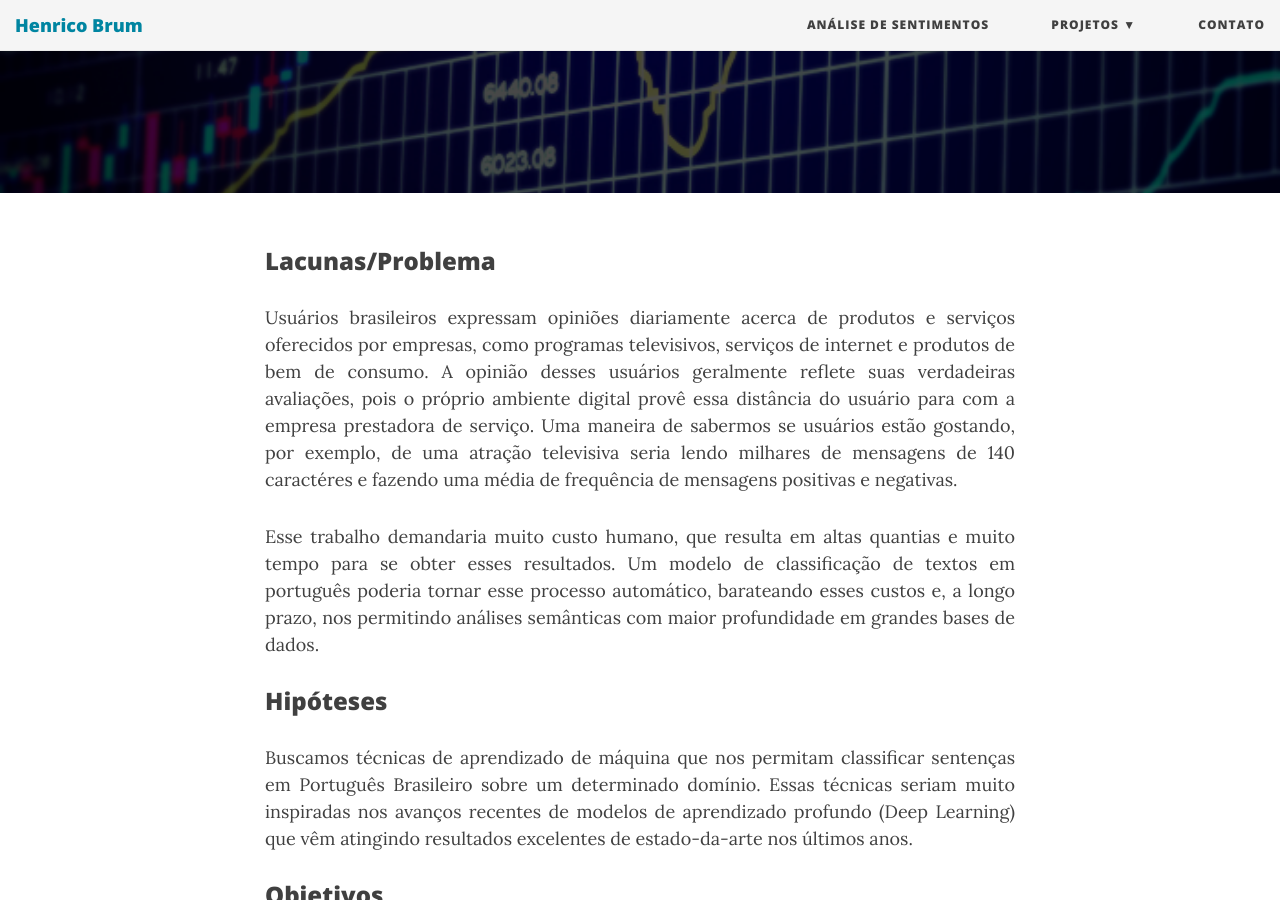
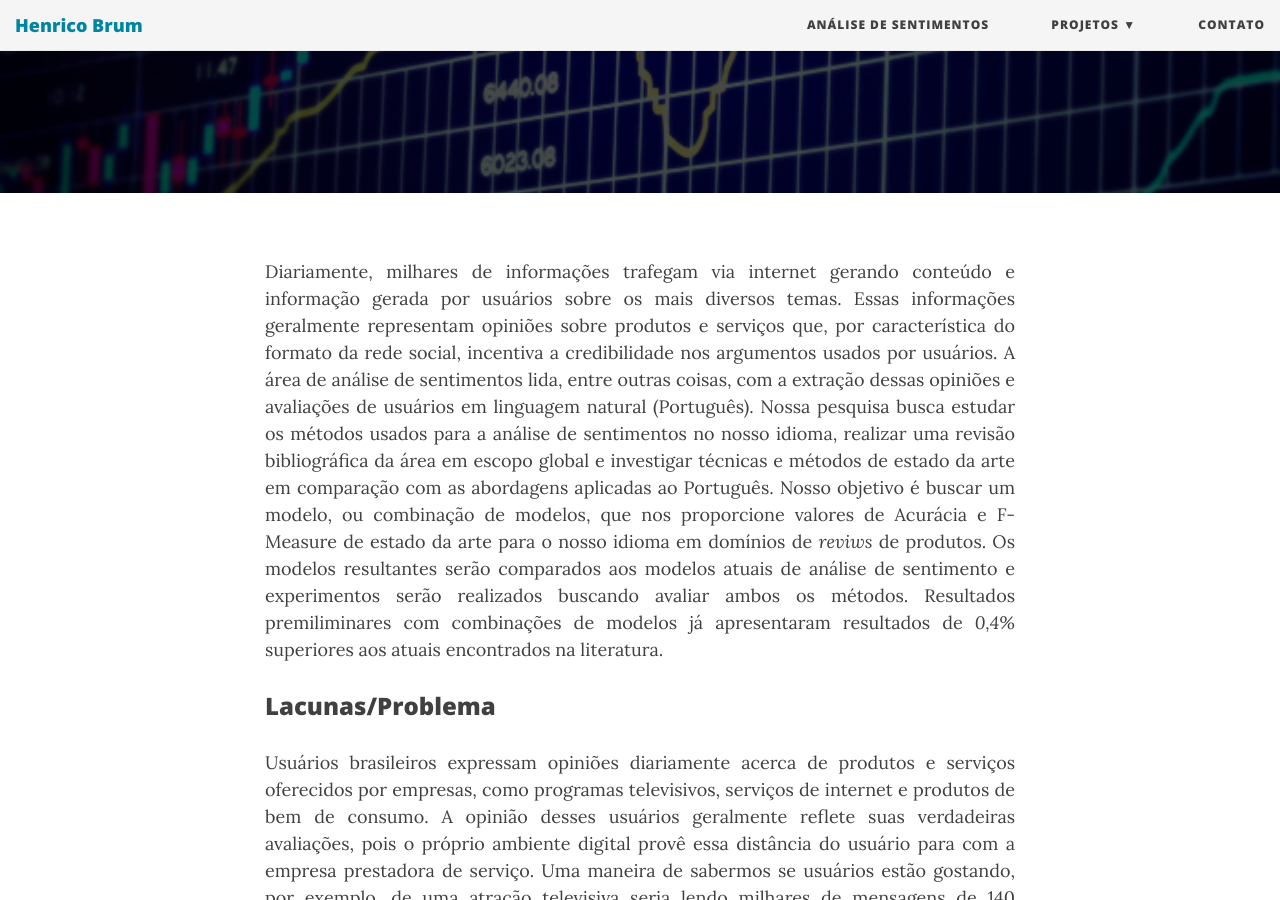
Before and after one commit to HenricoBrum/HenricoBrum.github.io, a Jekyll site: the page built from _posts/2016-01-03-mestrado.md, in a window 1280 px wide and 900 px high, scrolled down 368 px. Built offline with Jekyll 4.4.1, drawn with Linux system fonts in a browser that asks for light colours; nearby versions of some CDN libraries.

Commit message:
Amazing commit man

```diff
--- a/_posts/2016-01-03-mestrado.md
+++ b/_posts/2016-01-03-mestrado.md
@@ -4,6 +4,8 @@ title: Métodos Avançados de Mineração de Opinião
 subtitle: Mestrado - ICMC/USP - São Carlos (2016)
 bigimg: /img/tsm.png
 ---
+
+Diariamente, milhares de informações trafegam via internet gerando conteúdo e informação gerada por usuários sobre os mais diversos temas. Essas informações geralmente representam opiniões sobre produtos e serviços que, por característica do formato da rede social, incentiva a credibilidade nos argumentos usados por usuários. A área de análise de sentimentos lida, entre outras coisas, com a extração dessas opiniões e avaliações de usuários em linguagem natural (Português). Nossa pesquisa busca estudar os métodos usados para a análise de sentimentos no nosso idioma, realizar uma revisão bibliográfica da área em escopo global e investigar técnicas e métodos de estado da arte em comparação com as abordagens aplicadas ao Português. Nosso objetivo é buscar um modelo, ou combinação de modelos, que nos proporcione valores de Acurácia e F-Measure de estado da arte para o nosso idioma em domínios de *reviws* de produtos. Os modelos resultantes serão comparados aos modelos atuais de análise de sentimento e experimentos serão realizados buscando avaliar ambos os métodos. Resultados premiliminares com combinações de modelos já apresentaram resultados de *0,4%* superiores aos atuais encontrados na literatura.
 
 ### Lacunas/Problema
 
```
